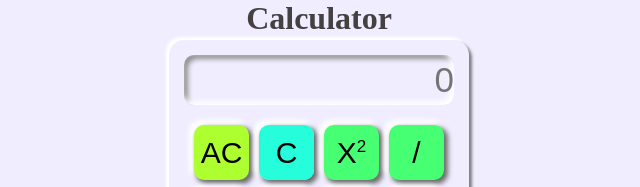
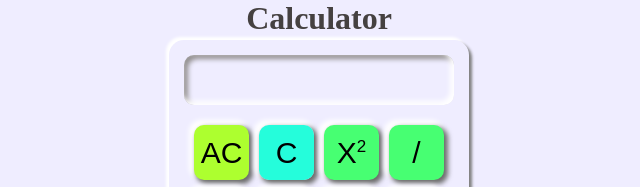
Before and after one commit to Afnaan8857/Calculator, a plain HTML site: page index.html in a window 1280 px wide. Shown: the top 187 px of the page, 321-961 px from the left. Drawn offline with Linux system fonts and the light colour scheme.

Commit message:
Update index.html

```diff
--- a/index.html
+++ b/index.html
@@ -12,7 +12,7 @@
     <h1>Calculator</h1>
     <div class="container">
 
-        <input type="text" id="input" class="input" placeholder="0">
+        <div id="input" class="input"></div>
 
         <div class="allbtn">
             <button class="btn" id="ac">AC</button>
```
